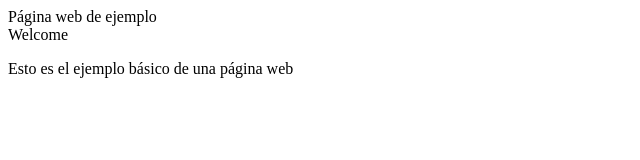
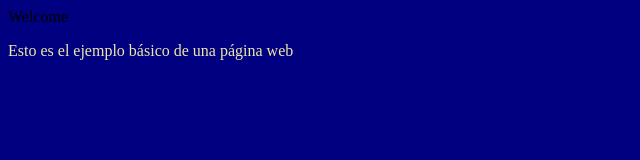
Before and after one commit to dgargal1710/dgargal1710.github.io, a plain HTML site: page index.html in a window 1280 px wide. Shown: the whole page, without its empty margins (0-640 px from the left). Drawn offline with Linux system fonts and the light colour scheme.

Commit message:
terminado

```diff
--- /dev/null
+++ b/css/estilos.css
@@ -0,0 +1,6 @@
+body {
+    background-color: navy;
+}
+p {
+    color:palegoldenrod ;
+}
--- a/index.html
+++ b/index.html
@@ -1,6 +1,8 @@
 <html>
-<header>
-  Página web de ejemplo
+<head>
+  <link href="css/estilos.css" rel="stylesheet" type="text/css">
+
+
 </header>
 <body>
   <h>Welcome</h>
```
